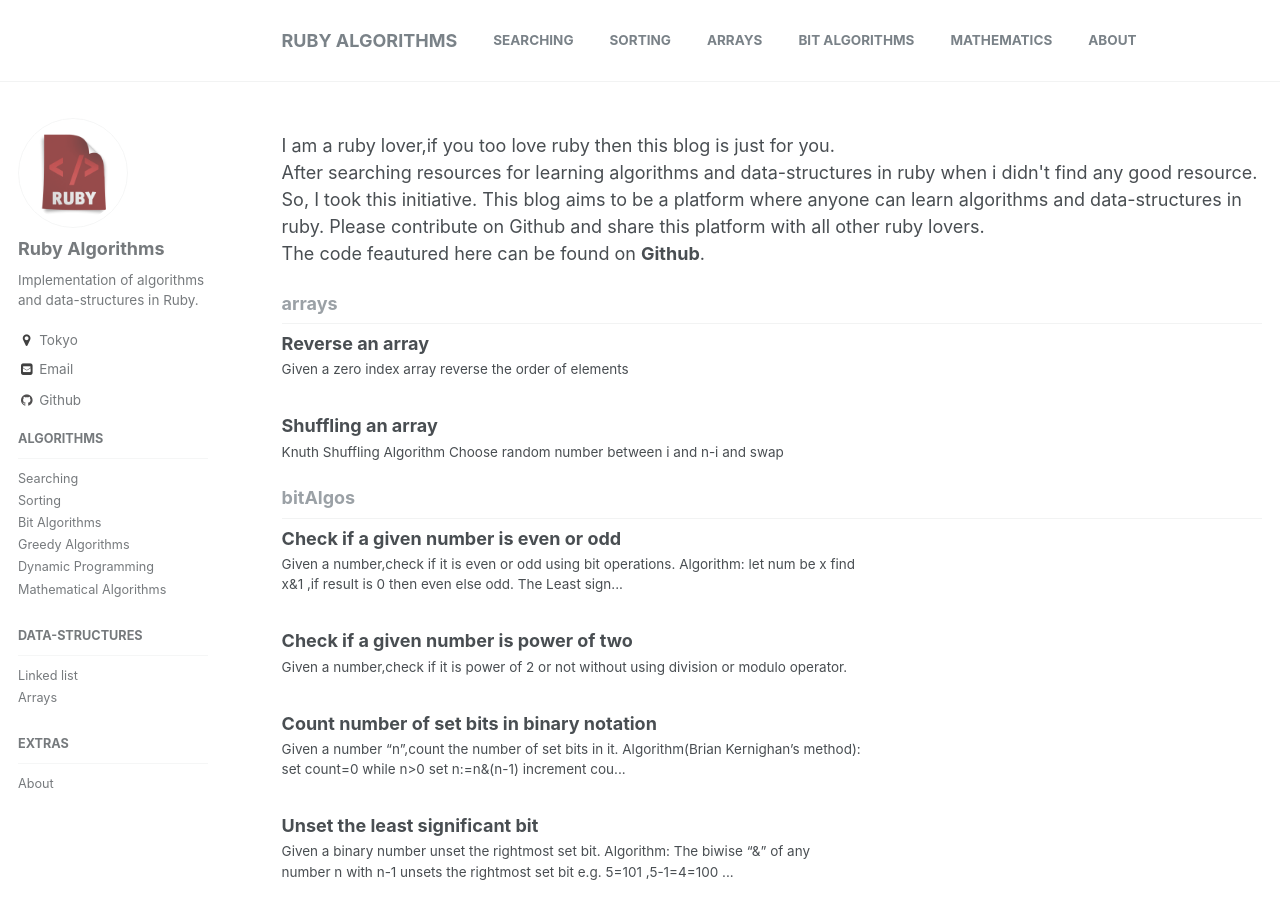
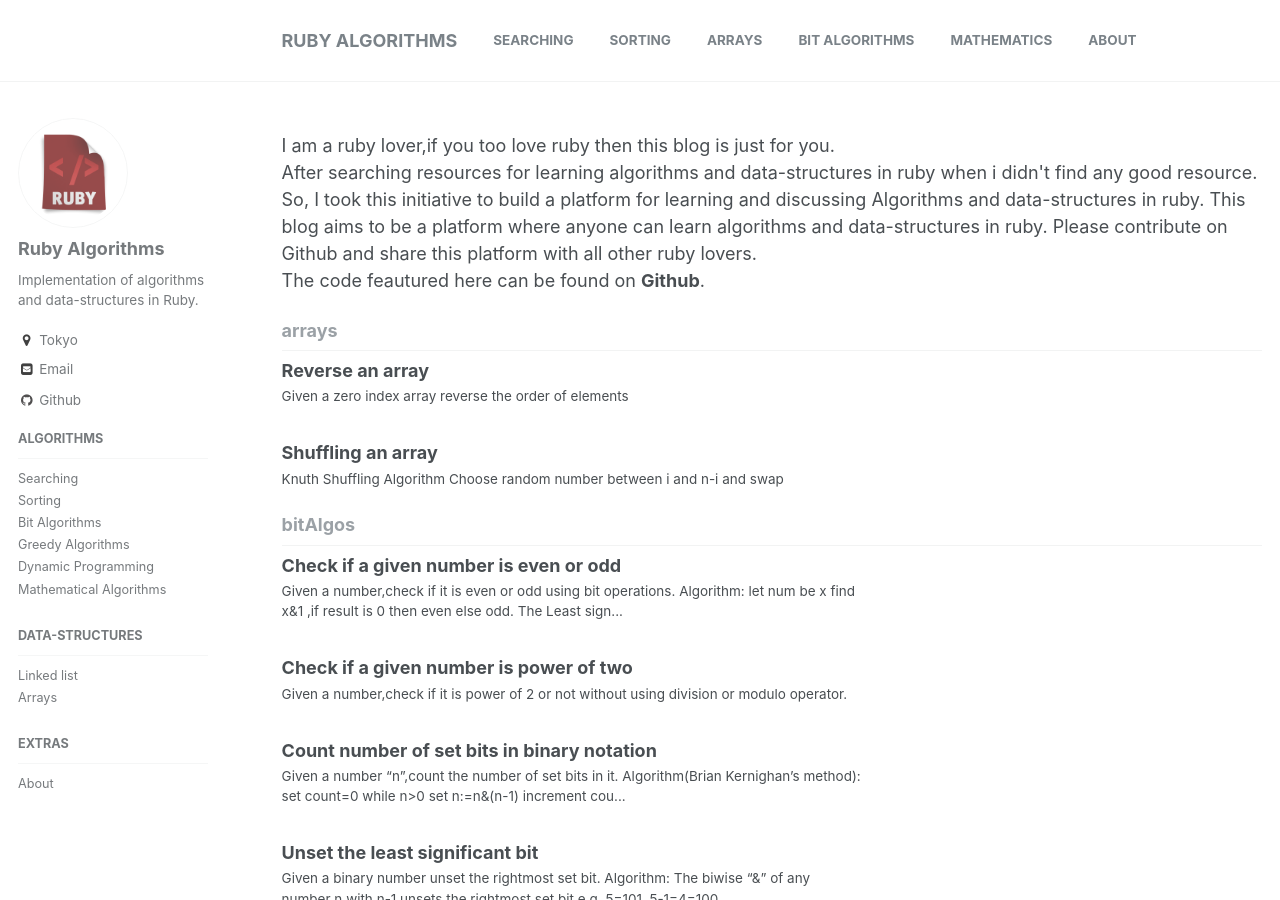
Before and after one commit to RubyAlgo/algorithms, a Jekyll site: the page built from index.html, in a window 1280 px wide and 900 px high. Built offline with Jekyll 4.4.1, drawn with Linux system fonts in a browser that asks for light colours; the list of posts is cut into pages by our own code.

Commit message:
update index

```diff
--- a/index.html
+++ b/index.html
@@ -6,7 +6,7 @@ sidebar:
 ---
  I am a ruby lover,if you too love ruby then this blog is just for you. <br/>
  After searching resources for learning algorithms and data-structures in ruby when i didn't find any good resource. <br/>
- So, I took this initiative.
+ So, I took this initiative to build a platform for learning and discussing Algorithms and data-structures in ruby.
  This blog aims to be a platform where anyone can learn algorithms and data-structures in ruby.
  Please contribute on Github and share this platform with all other ruby lovers.<br/>
  The code feautured here can be found on <a href="https://github.com/kumar91gopi/Algorithms-and-Data-Structures-in-Ruby"><b>Github</b></a>.
```
